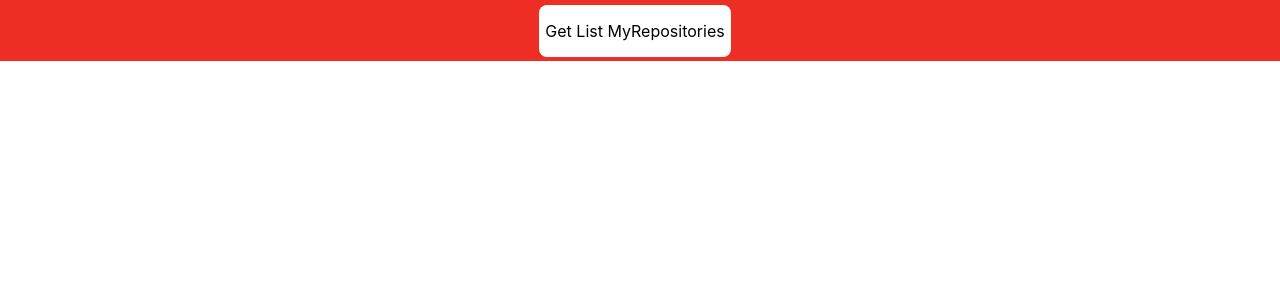
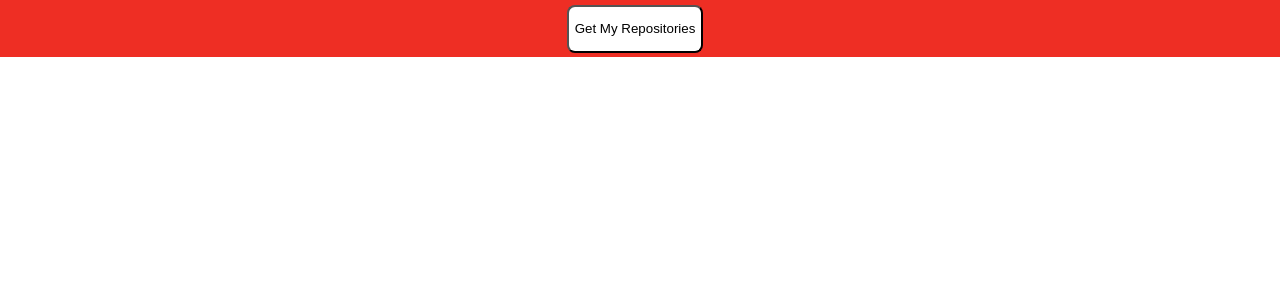
Before and after one commit to andry26sistiawan/AssessmentTestSubmission, a React (Create React App) app: page / in a window 1280 px wide. Shown: the top 300 px of the page. Built offline with nearby package versions, Linux system fonts and the light colour scheme.

Commit message:
Action Get List Repos

```diff
--- a/src/App.js
+++ b/src/App.js
@@ -2,13 +2,37 @@ import './app.scss';
 import { Component } from 'react';
 
 class App extends Component {
+
+  constructor(props) {
+    super(props);
+    this.state = {
+      dataListRepos: [],
+    };
+  }
+
+  async handleGetListRepos(){
+    await this.getListRepos();
+  }
+
+  async getListRepos(){
+    let result = await fetch('https://api.github.com/users/andry26sistiawan/repos?per_page=100', {
+      method: 'GET',
+      headers: {},
+    });
+    let resultJson = await result.json();
+    this.setState({
+      dataListRepos : resultJson
+    });
+
+  }
+
   render(){
     return(
       <div className="main-page">
         <div className="header">
-          <div className="menu">
-            <p>Get List MyRepositories </p>
-          </div>
+          <button className="btn-getListRepos" onClick={()=>{this.getListRepos()}}>
+            <p>Get My Repositories </p>
+          </button>
 
         </div>
 
--- a/src/app.scss
+++ b/src/app.scss
@@ -18,7 +18,7 @@
 
 }
 
-.menu{
+.btn-getListRepos{
     //height: 20px;
     //width: 100px;
     background-color:white;
```
